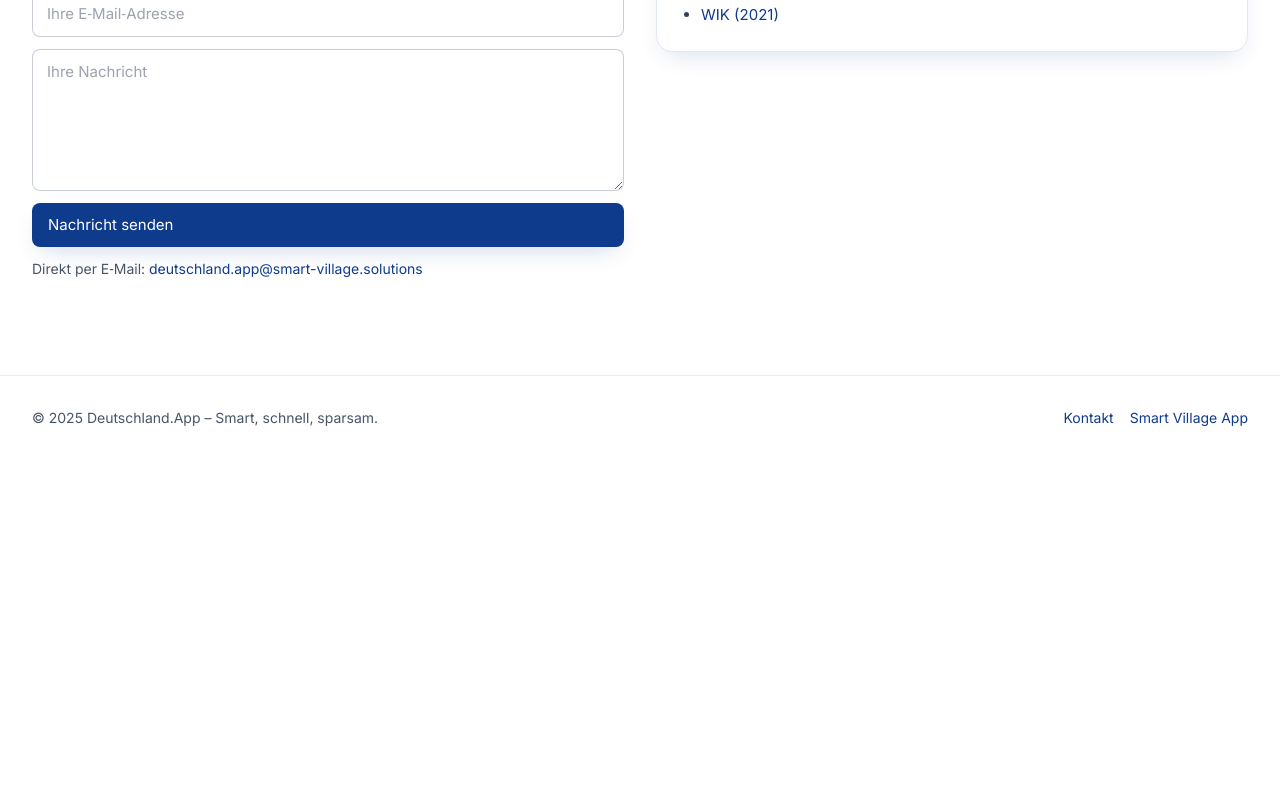
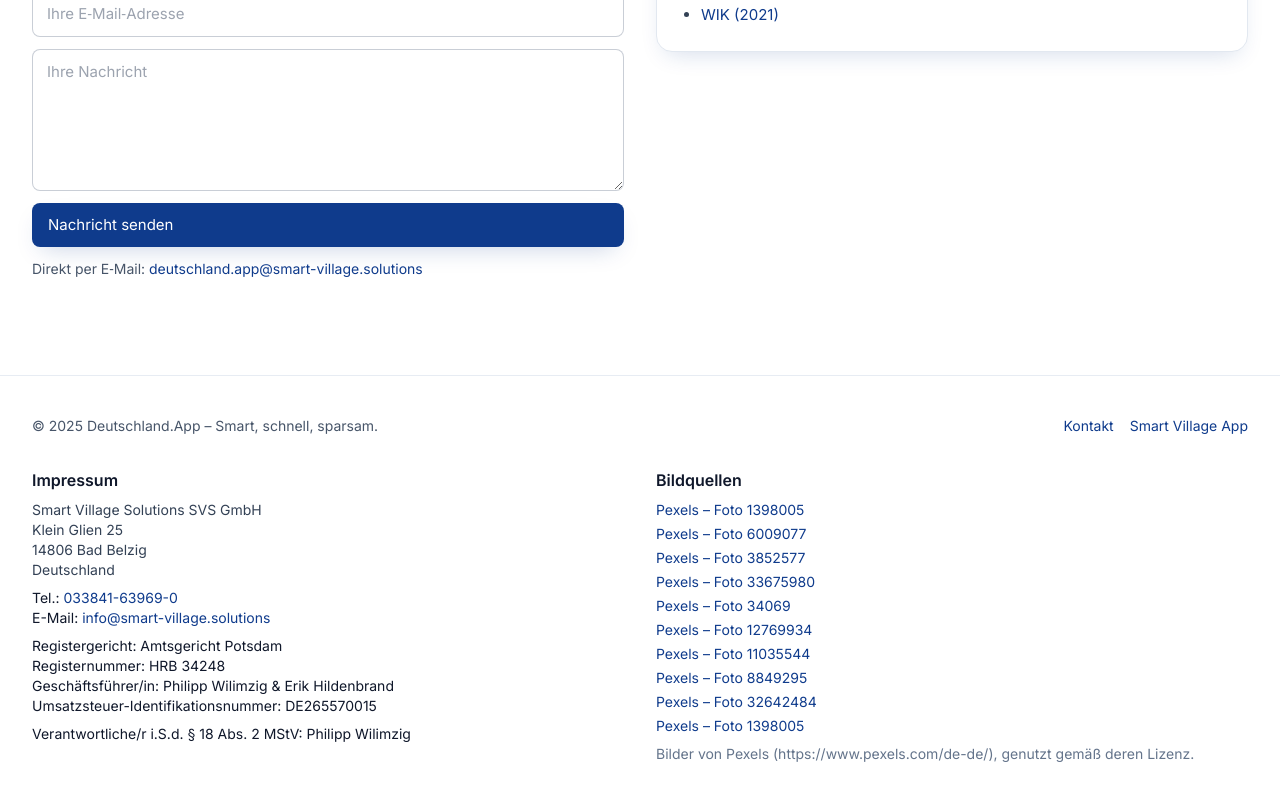
Before and after one commit to smart-village-solutions/deutschlandapp-digital, a Vue app: page / in a window 1280 px wide. Shown: the part 9937-10737 px from the top of the page. Before the commit the page ends 10397 px from the top, so only its background shows below. Built offline with nearby package versions, Linux system fonts and the light colour scheme.

Commit message:
Add Impressum and Bildquellen to footer with Pexels image credits
cgen-7d7a0fb480e349038fb7e840959aa715

```diff
--- a/src/App.vue
+++ b/src/App.vue
@@ -113,7 +113,7 @@ const mobileNavOpen = ref(false)
     <KontaktSection />
 
     <!-- Footer -->
-    <footer class="border-t border-slate-200/80 bg-white py-8 text-sm">
+    <footer class="border-t border-slate-200/80 bg-white py-10 text-sm">
       <div class="container flex flex-col items-center justify-between gap-4 md:flex-row">
         <p class="text-slate-600">
           © {{ new Date().getFullYear() }} Deutschland.App – Smart, schnell, sparsam.
@@ -125,6 +125,62 @@ const mobileNavOpen = ref(false)
           >
         </div>
       </div>
+
+      <div class="container mt-8 grid gap-8 md:grid-cols-2">
+        <section id="impressum" aria-labelledby="impressum-title">
+          <h2 id="impressum-title" class="text-base font-semibold text-slate-900">Impressum</h2>
+          <address class="mt-2 not-italic text-slate-700">
+            <div>Smart Village Solutions SVS GmbH</div>
+            <div>Klein Glien 25</div>
+            <div>14806 Bad Belzig</div>
+            <div>Deutschland</div>
+          </address>
+          <p class="mt-2">Tel.: <a class="link" href="tel:+4933841639690">033841-63969-0</a></p>
+          <p>E-Mail: <a class="link" href="mailto:info@smart-village.solutions">info@smart-village.solutions</a></p>
+          <p class="mt-2">Registergericht: Amtsgericht Potsdam</p>
+          <p>Registernummer: HRB 34248</p>
+          <p>Geschäftsführer/in: Philipp Wilimzig &amp; Erik Hildenbrand</p>
+          <p>Umsatzsteuer-Identifikationsnummer: DE265570015</p>
+          <p class="mt-2">Verantwortliche/r i.S.d. § 18 Abs. 2 MStV: Philipp Wilimzig</p>
+        </section>
+
+        <section aria-labelledby="bildquellen-title">
+          <h2 id="bildquellen-title" class="text-base font-semibold text-slate-900">Bildquellen</h2>
+          <ul class="mt-2 space-y-1 text-slate-700">
+            <li>
+              <a class="link break-all" href="https://images.pexels.com/photos/1398005/pexels-photo-1398005.jpeg?auto=compress&cs=tinysrgb&w=1400&h=700&fit=crop" target="_blank" rel="noopener">Pexels – Foto 1398005</a>
+            </li>
+            <li>
+              <a class="link break-all" href="https://images.pexels.com/photos/6009077/pexels-photo-6009077.jpeg?auto=compress&cs=tinysrgb&w=1200&h=600&fit=crop" target="_blank" rel="noopener">Pexels – Foto 6009077</a>
+            </li>
+            <li>
+              <a class="link break-all" href="https://images.pexels.com/photos/3852577/pexels-photo-3852577.jpeg?auto=compress&cs=tinysrgb&w=1200&h=800&fit=crop" target="_blank" rel="noopener">Pexels – Foto 3852577</a>
+            </li>
+            <li>
+              <a class="link break-all" href="https://images.pexels.com/photos/33675980/pexels-photo-33675980.jpeg?auto=compress&cs=tinysrgb&w=1200&h=600&fit=crop" target="_blank" rel="noopener">Pexels – Foto 33675980</a>
+            </li>
+            <li>
+              <a class="link break-all" href="https://images.pexels.com/photos/34069/pexels-photo.jpg?auto=compress&cs=tinysrgb&w=1200&h=600&fit=crop" target="_blank" rel="noopener">Pexels – Foto 34069</a>
+            </li>
+            <li>
+              <a class="link break-all" href="https://images.pexels.com/photos/12769934/pexels-photo-12769934.jpeg?auto=compress&cs=tinysrgb&w=1200&h=600&fit=crop" target="_blank" rel="noopener">Pexels – Foto 12769934</a>
+            </li>
+            <li>
+              <a class="link break-all" href="https://images.pexels.com/photos/11035544/pexels-photo-11035544.jpeg?auto=compress&cs=tinysrgb&w=1200&h=600&fit=crop" target="_blank" rel="noopener">Pexels – Foto 11035544</a>
+            </li>
+            <li>
+              <a class="link break-all" href="https://images.pexels.com/photos/8849295/pexels-photo-8849295.jpeg?auto=compress&cs=tinysrgb&w=900&h=506&fit=crop" target="_blank" rel="noopener">Pexels – Foto 8849295</a>
+            </li>
+            <li>
+              <a class="link break-all" href="https://images.pexels.com/photos/32642484/pexels-photo-32642484.jpeg?auto=compress&cs=tinysrgb&w=900&h=506&fit=crop" target="_blank" rel="noopener">Pexels – Foto 32642484</a>
+            </li>
+            <li>
+              <a class="link break-all" href="https://images.pexels.com/photos/1398005/pexels-photo-1398005.jpeg?auto=compress&cs=tinysrgb&w=900&h=506&fit=crop" target="_blank" rel="noopener">Pexels – Foto 1398005</a>
+            </li>
+          </ul>
+          <p class="mt-2 text-slate-500">Bilder von Pexels (https://www.pexels.com/de-de/), genutzt gemäß deren Lizenz.</p>
+        </section>
+      </div>
     </footer>
   </div>
 </template>
```
